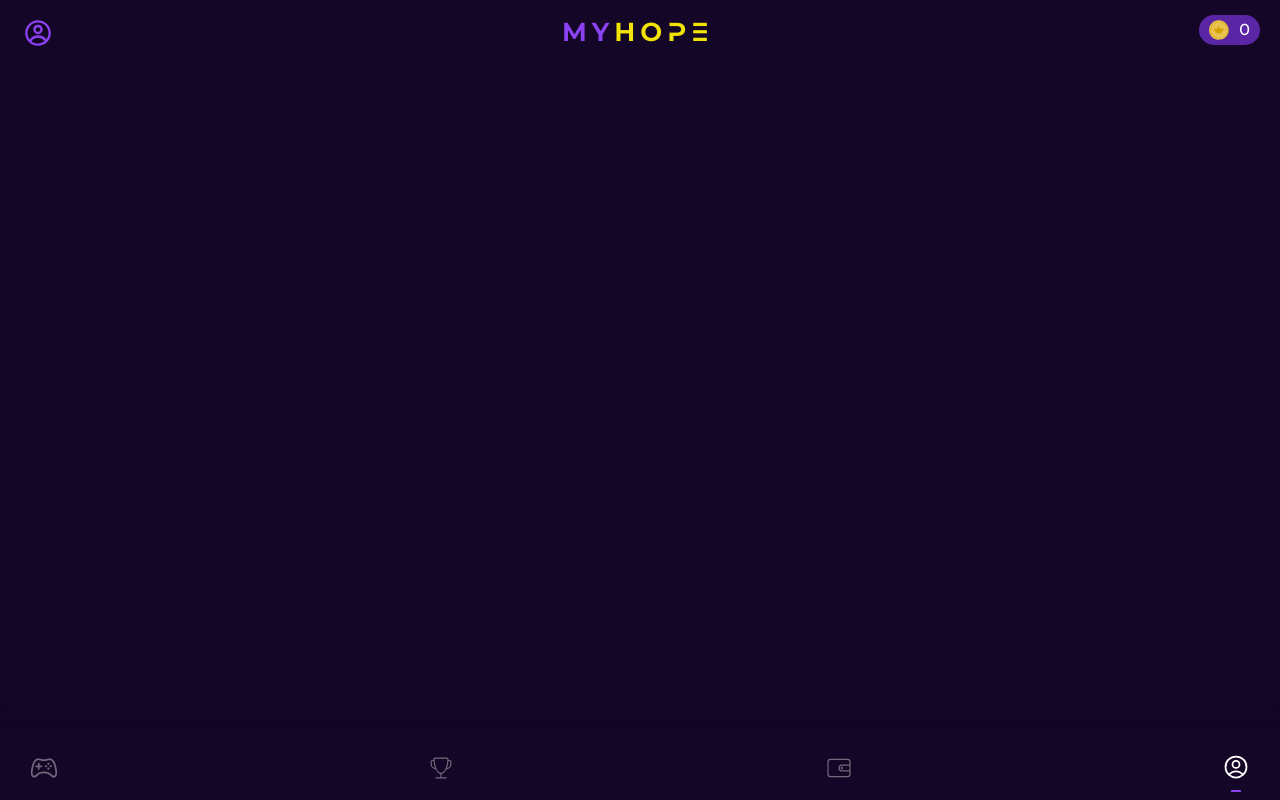
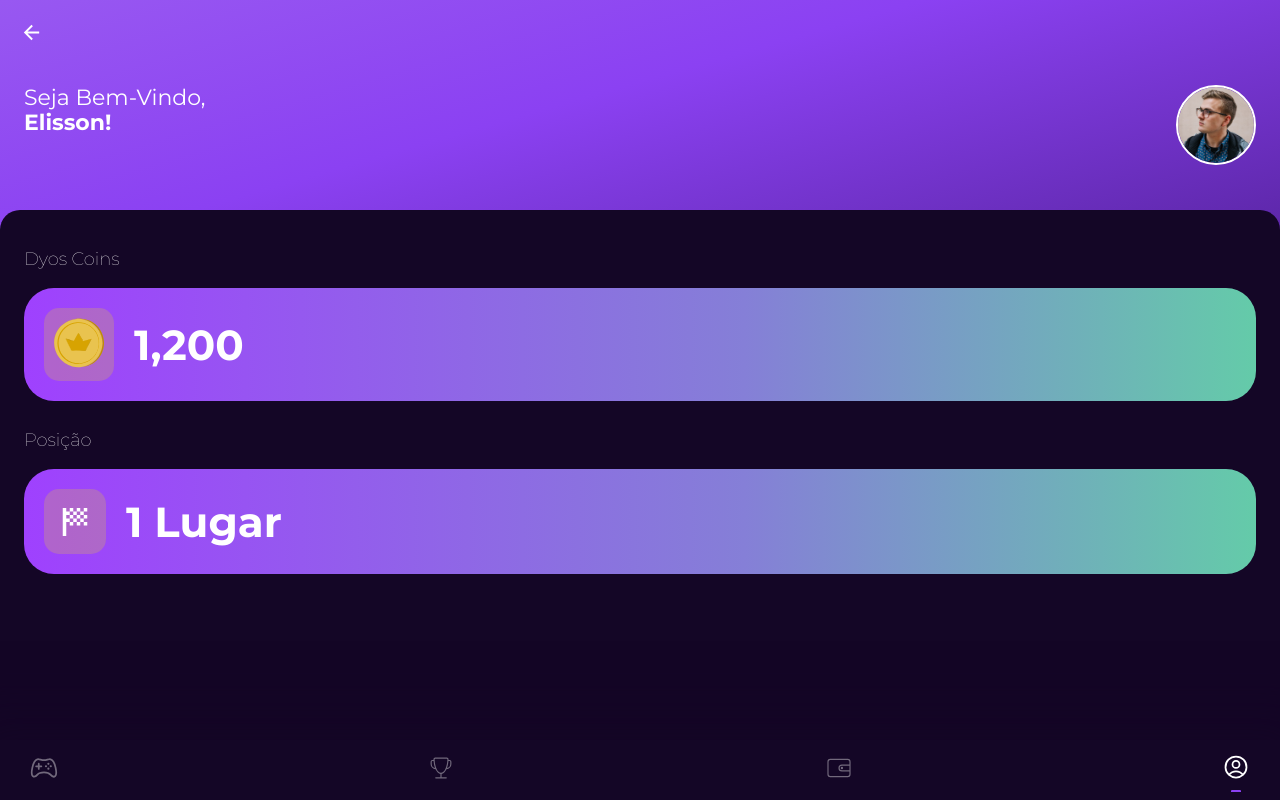
Before and after one commit to elissonalvesilva/myhope, a React (Create React App) app in the folder front/: page /profile in a window 1280 px wide. Built offline with nearby package versions, Linux system fonts and the light colour scheme.

Commit message:
feat: created profile

```diff
--- a/front/src/components/Container/index.js
+++ b/front/src/components/Container/index.js
@@ -1,10 +1,10 @@
 import Footer from '../Footer';
 import Navbar from '../Navbar';
 
-export default function Container({ children }) {
+export default function Container({ children, canGoBack = false, arrowColor = '' }) {
   return (
     <>
-      <Navbar />
+      <Navbar canGoBack={canGoBack} arrowColor={arrowColor} />
       {children}
       <Footer/>
     </>
--- a/front/src/components/Navbar/index.js
+++ b/front/src/components/Navbar/index.js
@@ -1,4 +1,6 @@
 import { useNavigate } from 'react-router-dom';
+import { MdOutlineArrowBack } from 'react-icons/md';
+
 import {
   Nav,
   Logo,
@@ -7,7 +9,7 @@ import {
 import Profile from '../Profile';
 import coinIcon from '../../assets/gold-coin.svg'
 
-export default function Navbar({ totalCoins = 0 }) {
+export default function Navbar({ totalCoins = 0, canGoBack = false, arrowColor='' }) {
   const SUFFIXES = 'KMBT'
   function getSuffixedNumber(num) {
       if(num == 0) {
@@ -23,9 +25,22 @@ export default function Navbar({ totalCoins = 0 }) {
   function onClick() {
     navigate('/ranking');
   }
+
+  function onClickPrevious() {
+    navigate(-1);
+  }
+
   return (
     <Nav>
-      <Profile/>
+      {
+        canGoBack ? (
+          <div className='icon-previous' onClick={onClickPrevious}>
+            <MdOutlineArrowBack className='icon' style={{ color: arrowColor }} />
+          </div>
+        ) :
+        (
+          <>
+            <Profile />
             <Logo>
               <span className="my">MY</span>
               <span className="hope">HOPE</span>
@@ -34,6 +49,9 @@ export default function Navbar({ totalCoins = 0 }) {
               <img src={coinIcon} alt="coin"/>
               <span className="total">{getSuffixedNumber(totalCoins)}</span>
             </Coin>
+          </>
+        )
+      }
     </Nav>
   )
 }
--- a/front/src/components/Navbar/style.js
+++ b/front/src/components/Navbar/style.js
@@ -7,6 +7,18 @@ const Nav = styled.nav`
   display: flex;
   justify-content: space-between;
   padding: 15px 20px;
+
+  .icon-previous {
+    display: flex;
+    justify-content: center;
+    align-items: center;
+    color: ${Colors.Purple};
+    font-size: 23px;
+
+    .icon {
+      margin-top: 5px;
+    }
+  }
 `
 
 const Logo = styled.div`
--- a/front/src/pages/Profile/index.js
+++ b/front/src/pages/Profile/index.js
@@ -1,9 +1,46 @@
+import { MdOutlineSportsScore } from 'react-icons/md';
 import Container from "../../components/Container";
+import user from '../../assets/user.jpg';
+import coinIcon from '../../assets/gold-coin.svg'
+
+import {
+  Header,
+  ProfileContent,
+  ProfileItem,
+  Wallet,
+  Position,
+} from './style';
+import { Colors } from "../../styles/colors";
 
 export default function Profile() {
   return (
-    <Container>
-
+    <Container canGoBack arrowColor={Colors.White}>
+      <Header>
+        <h1>Seja Bem-Vindo, <span className='name'>Elisson!</span></h1>
+        <img src={user} alt='photo user' />
+      </Header>
+      <ProfileContent>
+        <ProfileItem>
+          <Wallet>
+            <h1 className='name-coin'>Dyos Coins</h1>
+            <div className='data'>
+              <div className='coin'>
+                <img src={coinIcon} alt='coin' />
+              </div>
+              <h2 className='value'>1,200</h2>
+            </div>
+          </Wallet>
+          <Position>
+            <h1 className='name-coin'>Posição</h1>
+            <div className='data'>
+              <div className='coin'>
+                <MdOutlineSportsScore className='icon' />
+              </div>
+              <h2 className='value'> 1 Lugar</h2>
+            </div>
+          </Position>
+        </ProfileItem>
+      </ProfileContent>
     </Container>
   )
 }
--- a/front/src/pages/Profile/style.js
+++ b/front/src/pages/Profile/style.js
@@ -0,0 +1,102 @@
+import styled from 'styled-components';
+import { Colors } from '../../styles/colors';
+
+const Header = styled.div`
+  height: 250px;
+  width: 100vw;
+  display: flex;
+  flex-direction: row;
+  justify-content: space-between;
+  padding: 65px 24px 0 24px;
+  position: absolute;
+  top: 0;
+  background: rgb(152,88,241);
+  background: linear-gradient(164deg, rgba(152,88,241,1) 0%, rgba(139,65,242,1) 43%, rgba(91,38,166,1) 99%);
+  z-index: -1;
+  h1 {
+    padding: 20px 0;
+    color: ${Colors.White};
+    line-height: 25px;
+    font-size: 22px;
+  }
+  .name {
+    display: block;
+    font-weight: bold;
+  }
+  img {
+    position: relative;
+    top: 20px;
+    width: 80px;
+    height: 80px;
+    border: 2px solid #fff;
+    border-radius: 50%;
+    object-fit: cover;
+  }
+`
+
+const ProfileContent = styled.div`
+  margin-top: 150px;
+  border-radius: 20px 20px 0 0 ;
+  z-index: 999;
+  background-color: ${Colors.BackgroundColorPrimary};
+  height: 50vh;
+  padding: 40px 24px;
+`
+
+const ProfileItem = styled.div`
+  color: ${Colors.White};
+  display: flex;
+  flex-direction: column;
+
+  .coin {
+    background-color: rgba(242, 227, 7, 0.2);
+    padding: 10px;
+    border-radius: 15px;
+    margin-right: 20px;
+  }
+  img {
+    width: 50px;
+    height: 50px;
+  }
+
+  h1 {
+    font-size: 18px;
+    margin-bottom: 20px;
+    font-weight: 100;
+  }
+
+  .data {
+    display: flex;
+    align-items: center;
+    ${Colors.PrimaryGradient}
+    padding: 20px 20px;
+    border-radius: 30px;
+  }
+
+  .value {
+    font-size: 42px;
+    font-weight: bold;
+  }
+`
+
+const Wallet = styled.div`
+  margin-bottom: 30px;
+`
+
+const Position = styled.div`
+  .coin {
+    .icon {
+      position: relative;
+      top: 2px;
+      font-size: 42px;
+    }
+  }
+`
+
+export {
+  Header,
+  ProfileContent,
+  ProfileItem,
+  Wallet,
+  Position,
+}
```
Lines whose indentation alone changed are shown as unchanged.
